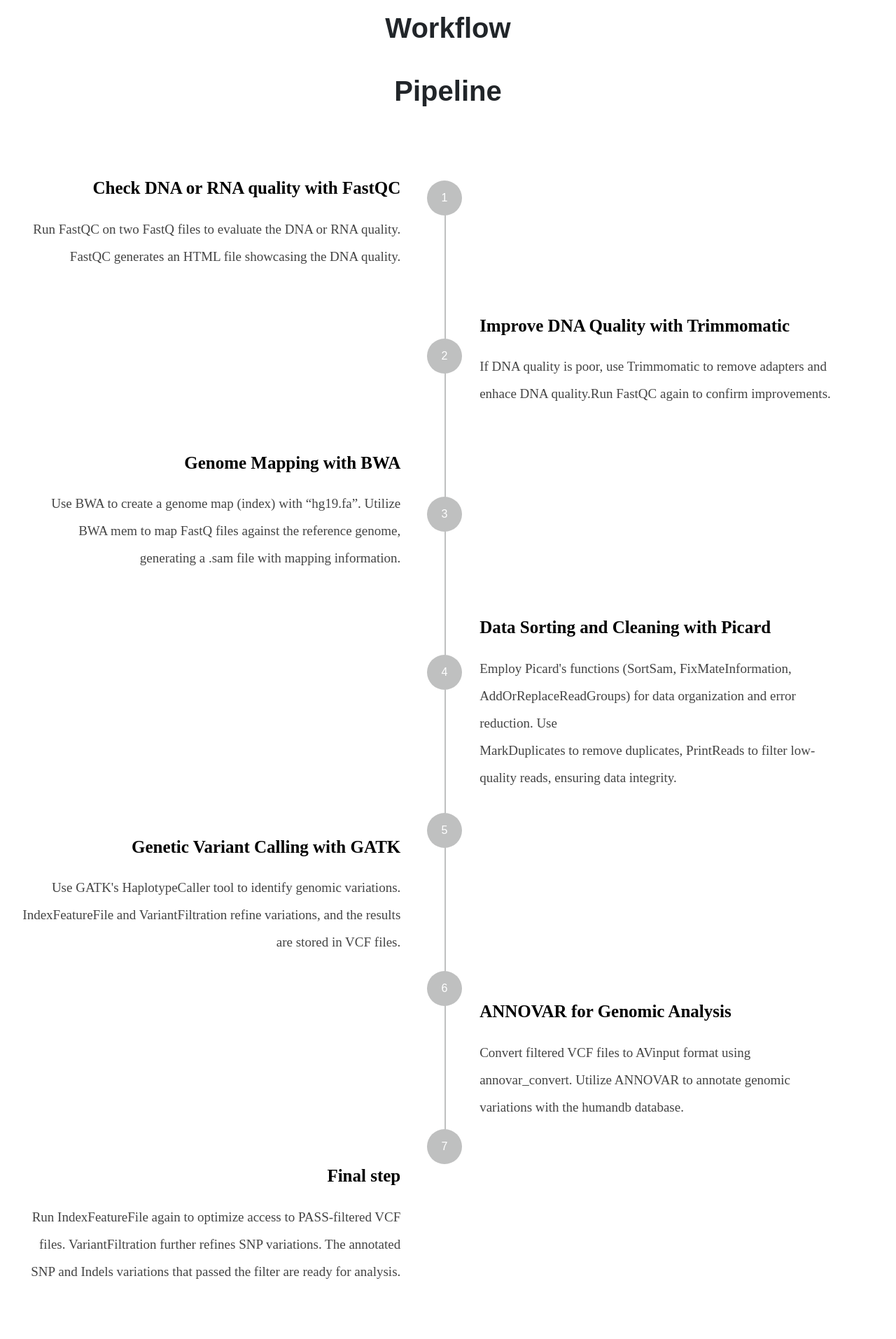
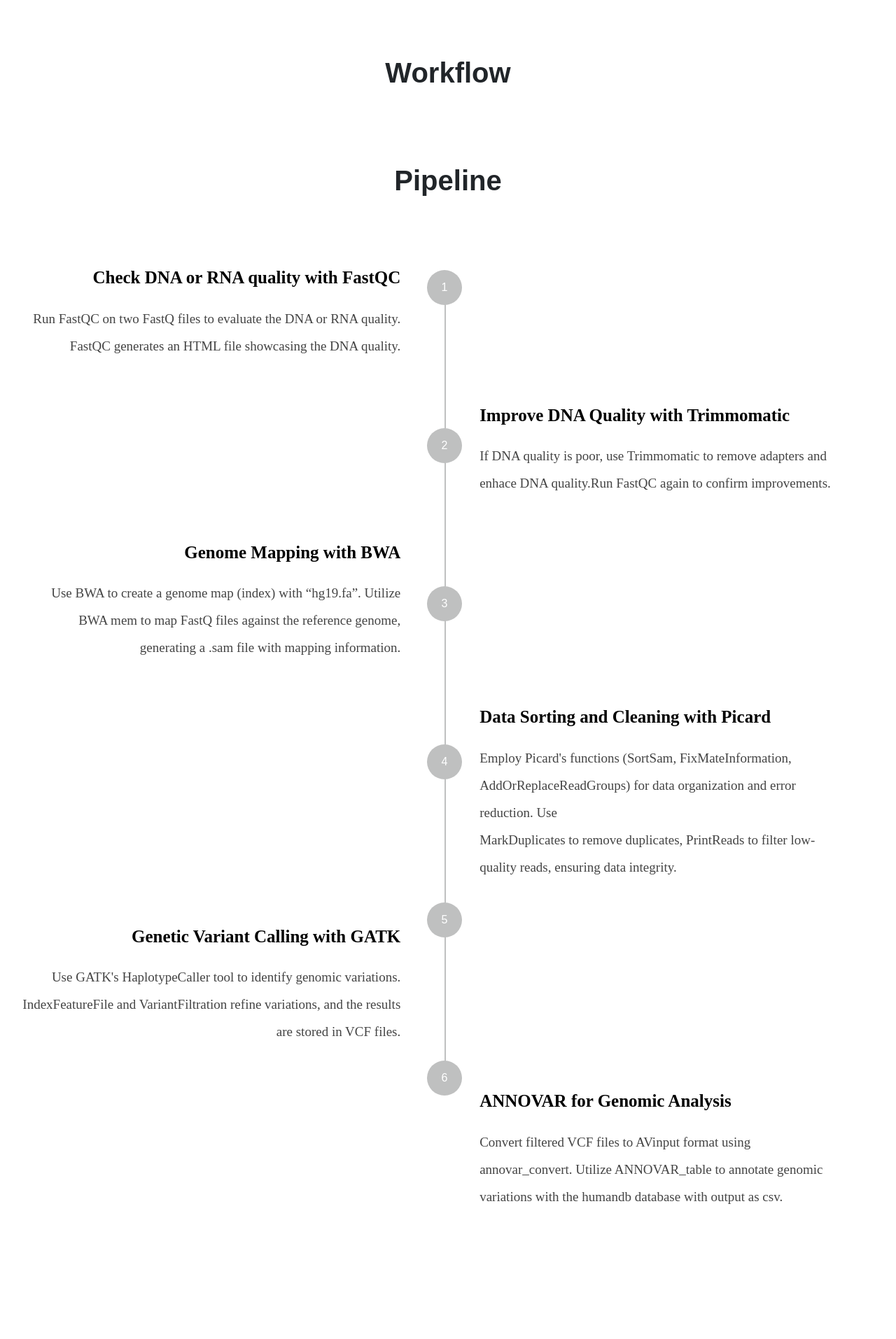
Before and after one commit to larycoder/Limb-Bone-Abnormality, a Flask app: page /pipeline in a window 1280 px wide. Shown: the part 56-1970 px from the top of the page at 70% size. After the commit the page ends 1777 px from the top, so only its background shows below. Run offline with Flask 3, Linux system fonts and the light colour scheme; some libraries are stand-ins or nearby versions.

Commit message:
edit the webpage and pipeline

```diff
--- a/static/pipeline.css
+++ b/static/pipeline.css
@@ -9,6 +9,7 @@
     font-style: normal;
     font-weight: 700;
     line-height: 80px;
+    padding-top: 5%;
 }
 
 
--- a/templates/pipeline.html
+++ b/templates/pipeline.html
@@ -40,11 +40,6 @@
                 <p class="text-step">6</p>
             </div>
         </li>
-        <li class="number">
-            <div>
-                <p class="text-step">7</p>
-            </div>
-        </li>
     </ul>
     <div class="content">
         <div class="text ">
@@ -69,12 +64,9 @@
         </div>
         <div class="text ">
             <h3 class="content-title step-6">ANNOVAR for Genomic Analysis</h3>
-            <p class="content-text step-6">Convert filtered VCF files to AVinput format using annovar_convert. Utilize ANNOVAR to annotate genomic variations with the humandb database.</p>
+            <p class="content-text step-6">Convert filtered VCF files to AVinput format using annovar_convert. Utilize ANNOVAR_table to annotate genomic variations with the humandb database with output as csv.</p>
         </div>
-        <div class="text ">
-            <h3 class="content-title step-7">Final step</h3>
-            <p class="content-text step-7">Run IndexFeatureFile again to optimize access to PASS-filtered VCF files. VariantFiltration further refines SNP variations. The annotated SNP and Indels variations that passed the filter are ready for analysis.</p>
-        </div>
+
     </div>
 </div>
 
```
Also changed, not shown: templates/index.html (+38 -27 lines).
